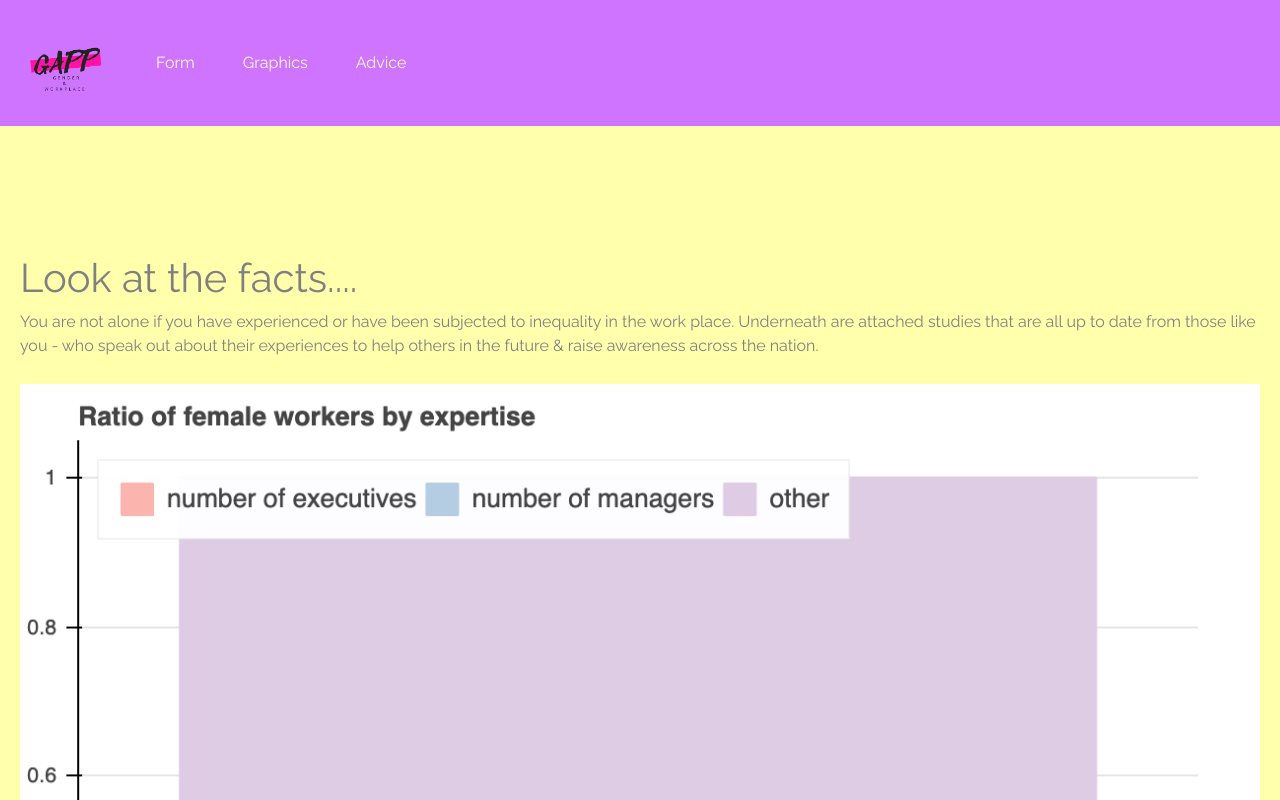
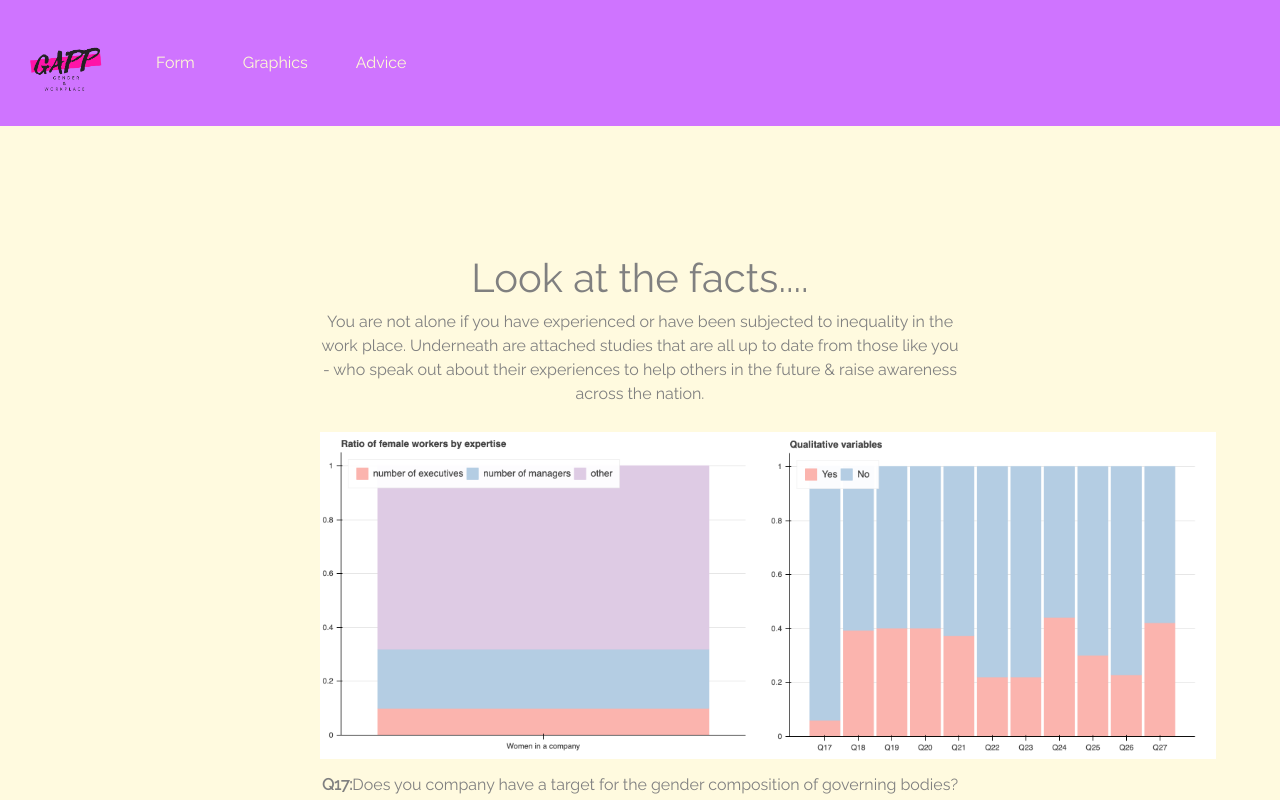
Before and after one commit to joanacruz94/HackathonIronhack, a React (Create React App) app: page / in a window 1280 px wide. Both pictures are taken after a click on the button "Graphics". Shown: the top 800 px of the page. Built offline with nearby package versions, Linux system fonts and the light colour scheme.

Commit message:
Graphics page

```diff
--- a/src/components/Graphics/index.jsx
+++ b/src/components/Graphics/index.jsx
@@ -26,9 +26,42 @@ export class Graphics extends Component {
             {/* {data.map(entry => (
               <p>{this.average(entry)}</p>
             ))} */}
-            <img className="graph" src="/ratio.png" />
-            <p>Dummy text</p>
-            <img className="graph" src="/variables.png" />
+            <figure>
+              <div className="images">
+                <img className="graph" src="/ratio.png" />
+                <img className="graph" src="/variables.png" />
+              </div>
+              <figcaption>
+                <strong>Q17:</strong>Does you company have a target for the gender composition of
+                governing bodies?
+                <strong>Q18:</strong>Do you think women are as likely as male to get promoted?
+                <br />
+                <strong>Q19:</strong>Do you think women are as likely as men to resign?
+                <br />
+                <strong>Q20:</strong>Do you think women are as likely as men to get fired?
+                <br />
+                <strong>Q21:</strong>Do you think or organisation is concerned regarding gender
+                inequalities?
+                <br /> <strong>Q22:</strong>Has your company done anything to address gender
+                inequalities?
+                <br />
+                <strong>Q23:</strong>Would your employer provide your parental leave?
+                <br />
+                <strong>Q24:</strong>Would you be penalised if you were to have a child?
+                <br />
+                <strong>Q25:</strong>Have you ever been harassed in your workplace?
+                <br />
+                <strong>Q26:</strong>Does your company have the right support system to handle this
+                kind of situations?
+                <br />
+                <strong>Q27:</strong>Does your company have support systems for people that suffer
+                domestic abuse?
+              </figcaption>
+            </figure>
+            <p>
+              As you can see there are many people who may or may not of shared similar, if not the
+              same experiences as you!{' '}
+            </p>
           </div>
         </div>
 
--- a/src/components/Graphics/style.scss
+++ b/src/components/Graphics/style.scss
@@ -1,13 +1,36 @@
 .graphicFace {
-  background-color: #ffffac;
+  background-color: #fffadf;
   padding-bottom: 100px;
   .graphicIntro {
     color: grey;
     margin: 0 20px;
     padding-top: 10%;
+    figcaption {
+      line-height: 2em;
+    }
   }
   .graph {
     width: 100%;
     margin: 10px 0;
   }
 }
+
+@media only screen and (min-width: 700px) {
+  .graphicFace {
+    display: flex;
+    justify-content: center;
+    align-items: center;
+  }
+  .graphicIntro {
+    width: 40em;
+    text-align: center;
+    margin-bottom: 10px;
+    justify-content: center;
+    align-items: center;
+    .images {
+      width: 70%;
+      display: flex;
+      flex-direction: row;
+    }
+  }
+}
```
